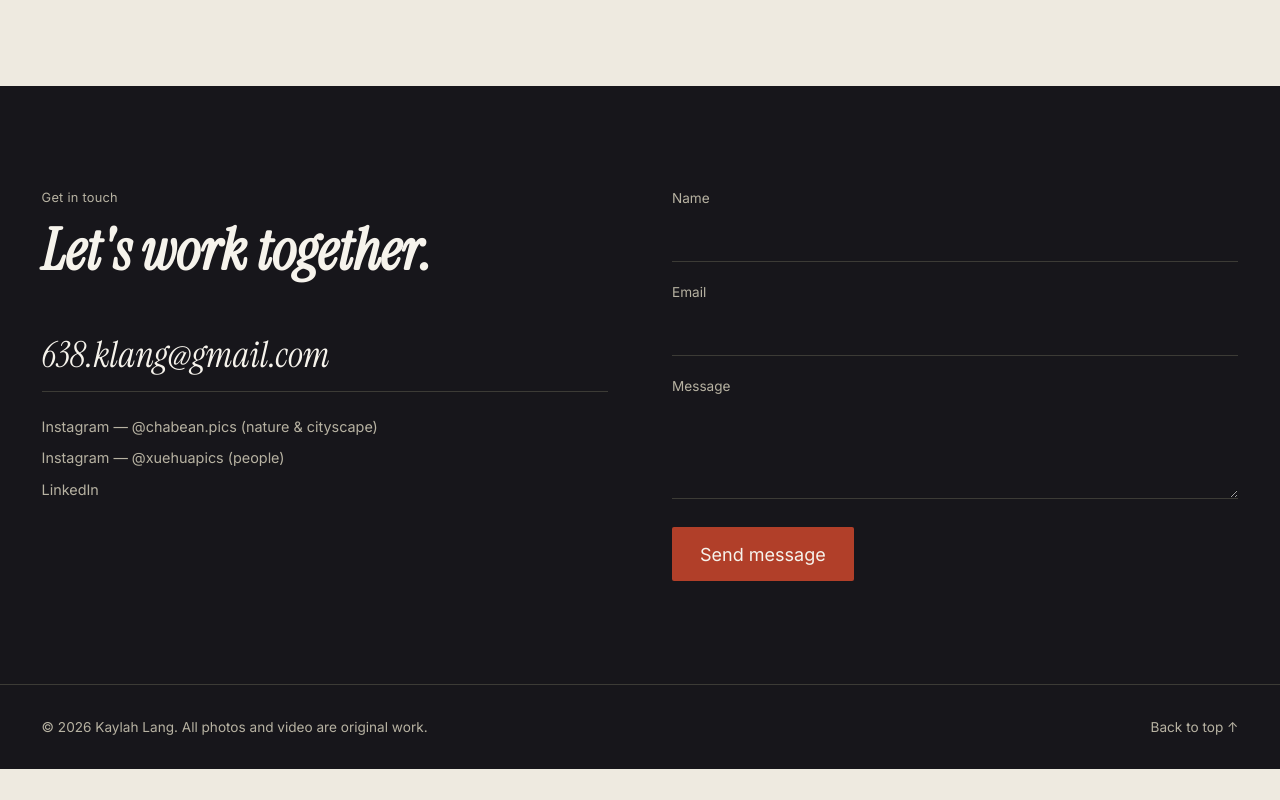
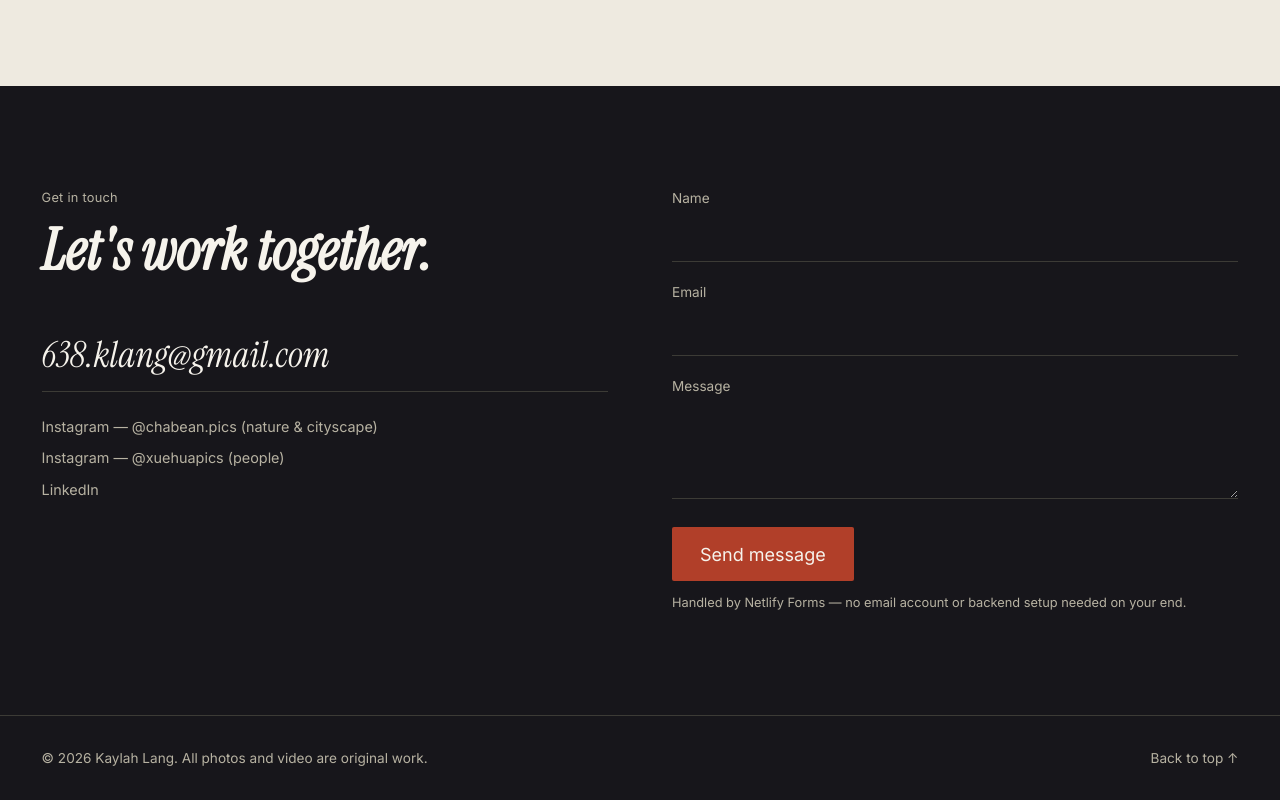
Before and after one commit to chalupalang/portfolio, a plain HTML site: page index.html in a window 1280 px wide. Shown: the part 2733-3533 px from the top of the page. Before the commit the page ends 3502 px from the top, so only its background shows below. Drawn offline with Linux system fonts and the light colour scheme.

Commit message:
Add files via upload
changed desc

```diff
--- a/index.html
+++ b/index.html
@@ -3,7 +3,7 @@
 <head>
   <meta charset="UTF-8" />
   <meta name="viewport" content="width=device-width, initial-scale=1.0" />
-  <title>Kaylah Lang — Photography &amp; Video</title>
+  <title>Kaylah Lang: Photography &amp; Video</title>
   <meta name="description" content="Photography and videography portfolio of Kaylah Lang." />
 
   <link rel="preconnect" href="https://fonts.googleapis.com" />
@@ -164,6 +164,7 @@
             <textarea id="message" name="message" required></textarea>
           </div>
           <button class="submit-btn" type="submit">Send message</button>
+          <p class="form-note">Handled by Netlify Forms — no email account or backend setup needed on your end.</p>
         </form>
       </div>
     </section>
```
